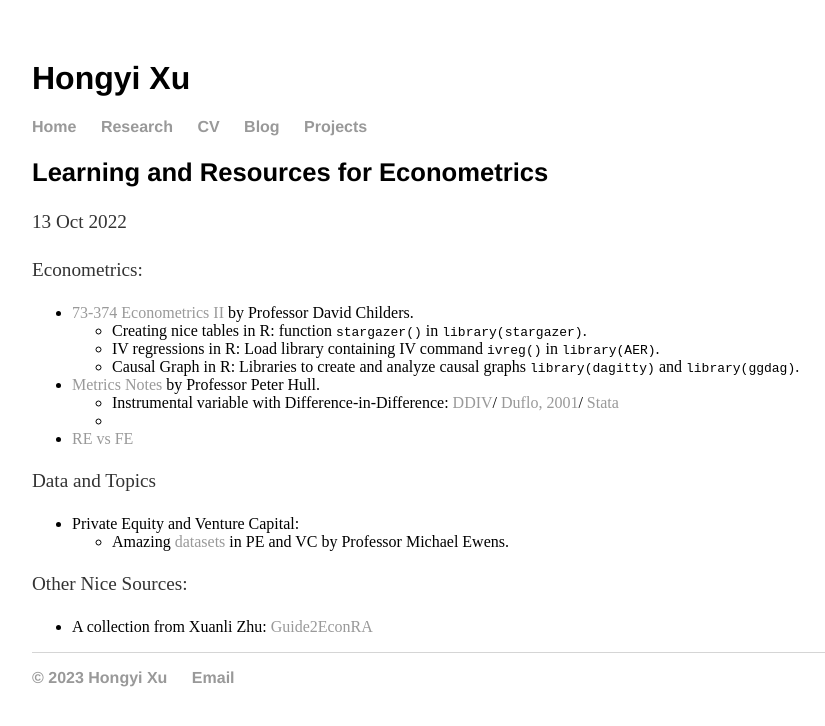
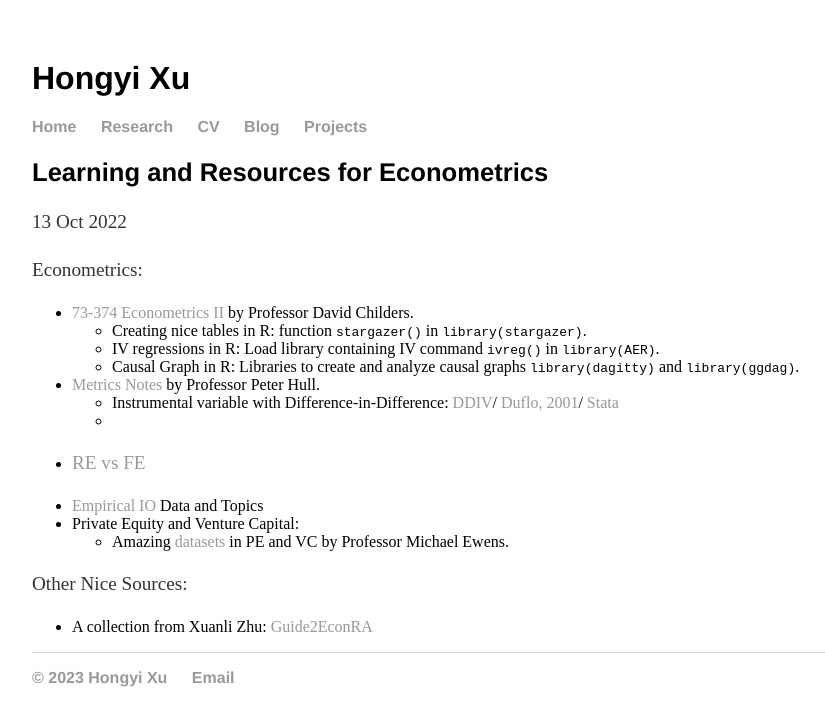
Before and after one commit to hongyileoxu/hongyileoxu.github.io, a Jekyll site: the page built from _posts/2022-10-13-great-resources.md, in a window 1280 px wide. Shown: the top 726 px of the page, without its empty margins (160-985 px from the left). Built offline with Jekyll 4.4.1, drawn with Linux system fonts in a browser that asks for light colours.

Commit message:
Update 2022-10-13-great-resources.md

```diff
--- a/_posts/2022-10-13-great-resources.md
+++ b/_posts/2022-10-13-great-resources.md
@@ -16,6 +16,7 @@ Econometrics:
 
 -	[RE vs FE](https://libguides.princeton.edu/R-Panel#:~:text=To%20decide%20between%20fixed%20or,the%20alternative%20the%20fixed%20effects.)
 
+-	[Empirical IO](https://github.com/kohei-kawaguchi/EmpiricalIO.git)
 Data and Topics
 -   Private Equity and Venture Capital:
     -   Amazing [datasets]([https://michaelewens.com](https://privatepublicmkts.com/data-sources/)) in PE and VC by Professor Michael Ewens.
```
